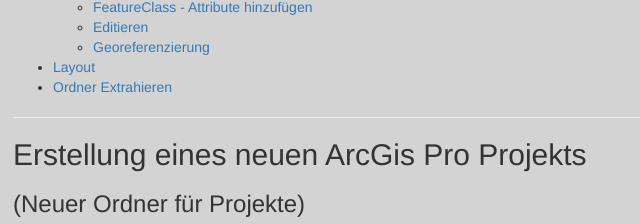
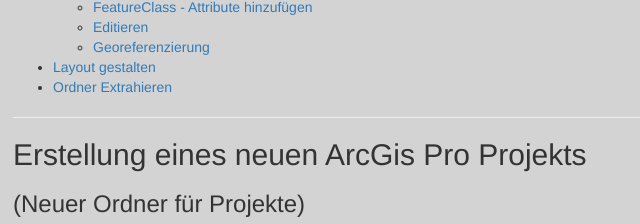
Before and after one commit to ppfei03/AnleitungErsteSchritteArcGIS, a plain HTML site: page index.html in a window 1280 px wide. Shown: the part 291-515 px from the top of the page, 192-832 px from the left. Drawn offline with nearby package versions, Linux system fonts and the light colour scheme.

Commit message:
Update index.html

```diff
--- a/index.html
+++ b/index.html
@@ -81,7 +81,7 @@ p {
             <li><a href="#basisFunctionGeoreference">Georeferenzierung</a></li>
           </ul>
         </li>
-        <li><a href="#layout">Layout</a></li>
+        <li><a href="#layout">Layout gestalten</a></li>
         <li><a href="#extract">Ordner Extrahieren</a></li>
       </ul>
 
```
